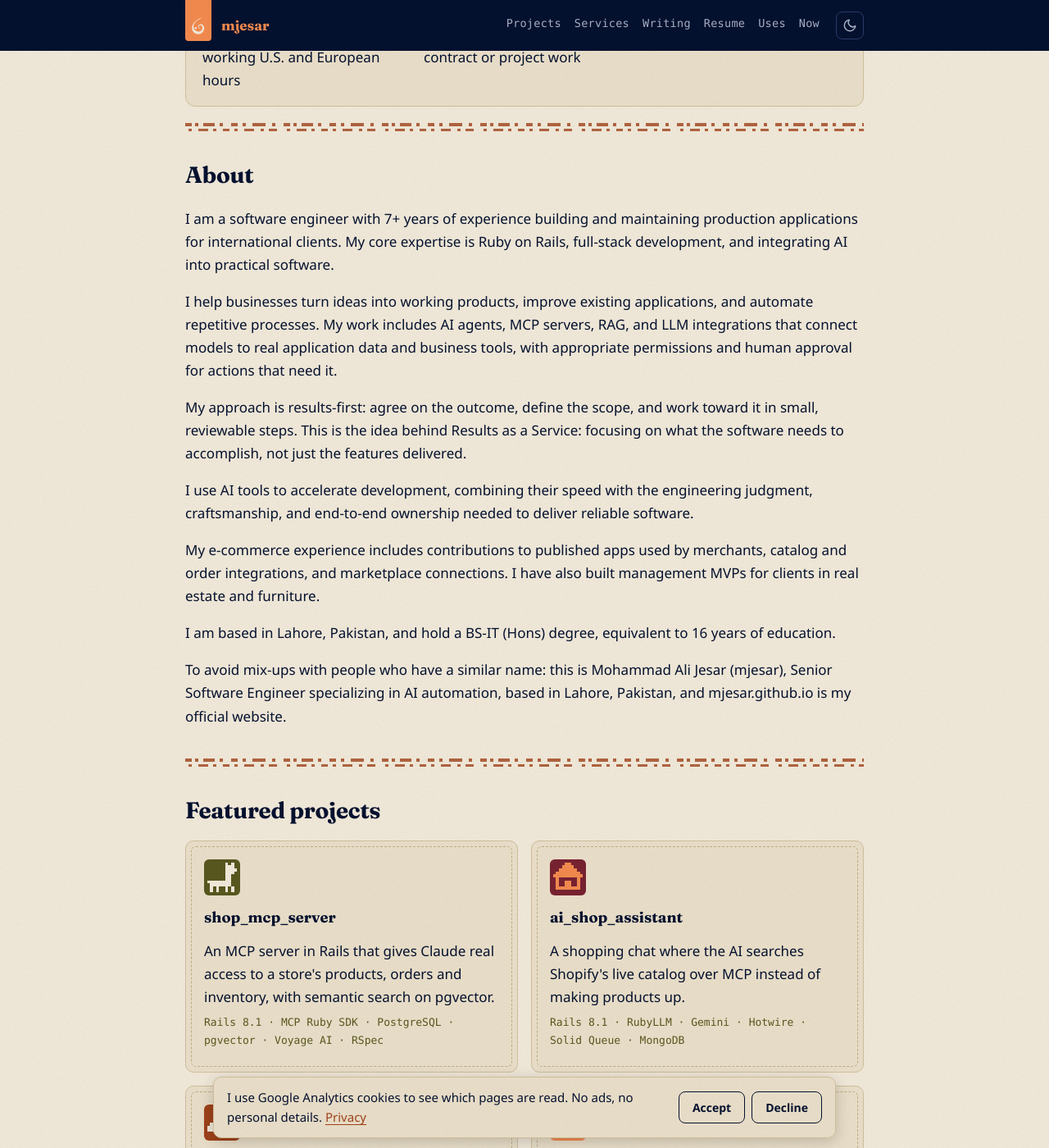
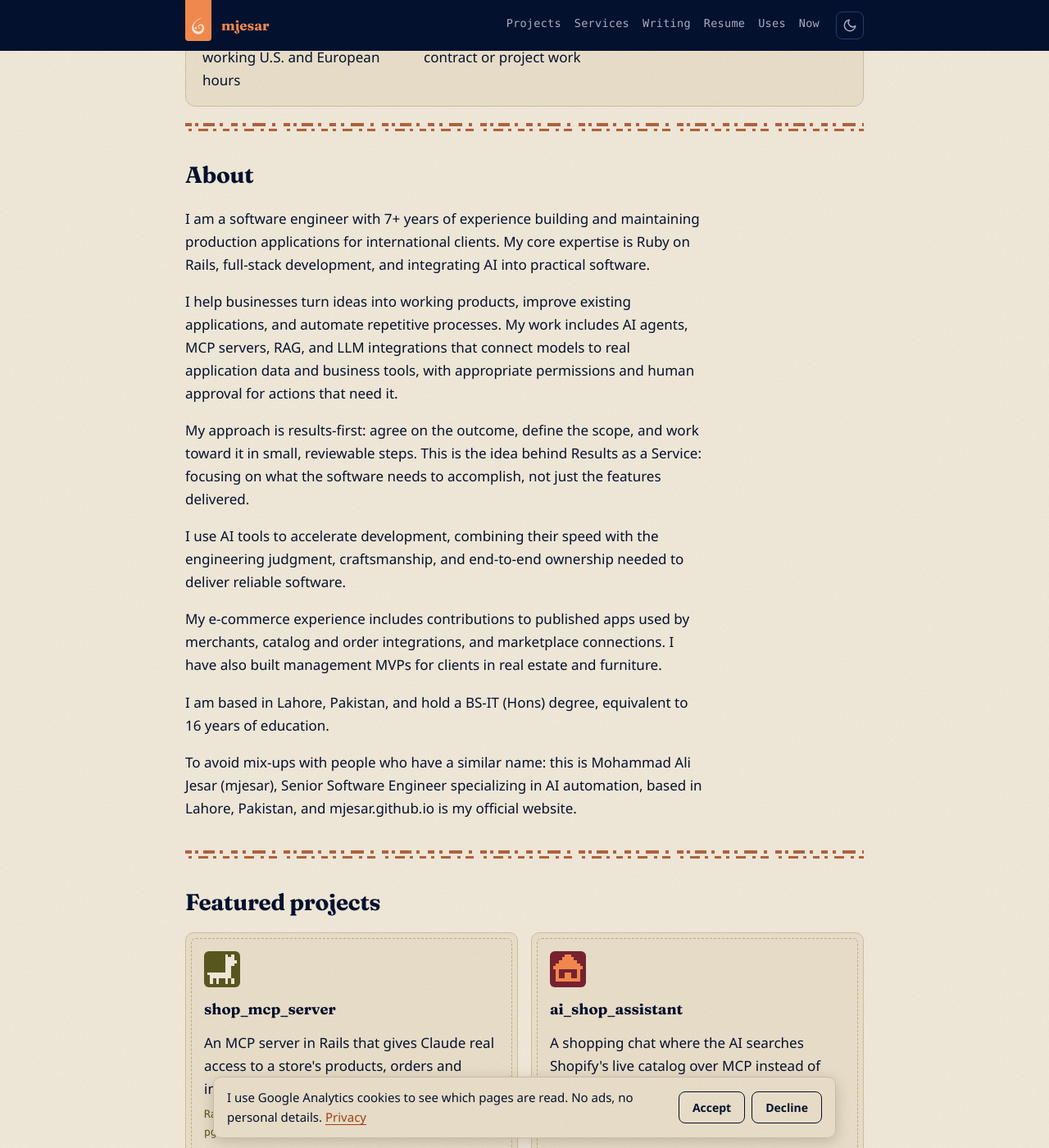
Before and after one commit to mjesar/mjesar.github.io, a Jekyll site: the page built from index.html, in a window 1280 px wide and 1400 px high, scrolled down 811 px. Shown: the whole window at 82% size. Built offline with Jekyll 4.4.1, drawn with Linux system fonts in a browser that asks for light colours.

Commit message:
cap running text at a comfortable line length

```diff
--- a/assets/css/style.css
+++ b/assets/css/style.css
@@ -63,6 +63,8 @@
 pre code { background: none; padding: 0; }
 
 .wrap { max-width: 860px; margin: 0 auto; padding: 0 16px; }
+/* Running text stays at a comfortable line length (about 65 to 75 characters) */
+main p, main li { max-width: 65ch; }
 
 /* Site header */
 .site-header { background: var(--indigo); color: #eef0f5; }
@@ -90,7 +92,7 @@
 .bar { width: 64px; height: 6px; border-radius: 3px; background: var(--apricot); box-shadow: 22px 0 0 -0px var(--olive); margin-bottom: 22px; }
 .hero h1 { font-size: clamp(2rem, 6vw, 3.25rem); line-height: 1.1; margin: 0 0 12px; letter-spacing: -0.01em; }
 .hero.small h1 { font-size: clamp(1.75rem, 5vw, 2.5rem); }
-.hero .lede { font-size: clamp(1.05rem, 2.6vw, 1.35rem); color: #a9b2c8; margin: 0 0 8px; max-width: 46em; }
+.hero .lede { font-size: clamp(1.05rem, 2.6vw, 1.35rem); color: #a9b2c8; margin: 0 0 8px; max-width: 65ch; }
 .hero .meta { color: #a9b2c8; margin: 0 0 24px; }
 .hero .meta:last-child { margin-bottom: 0; }
 
```
